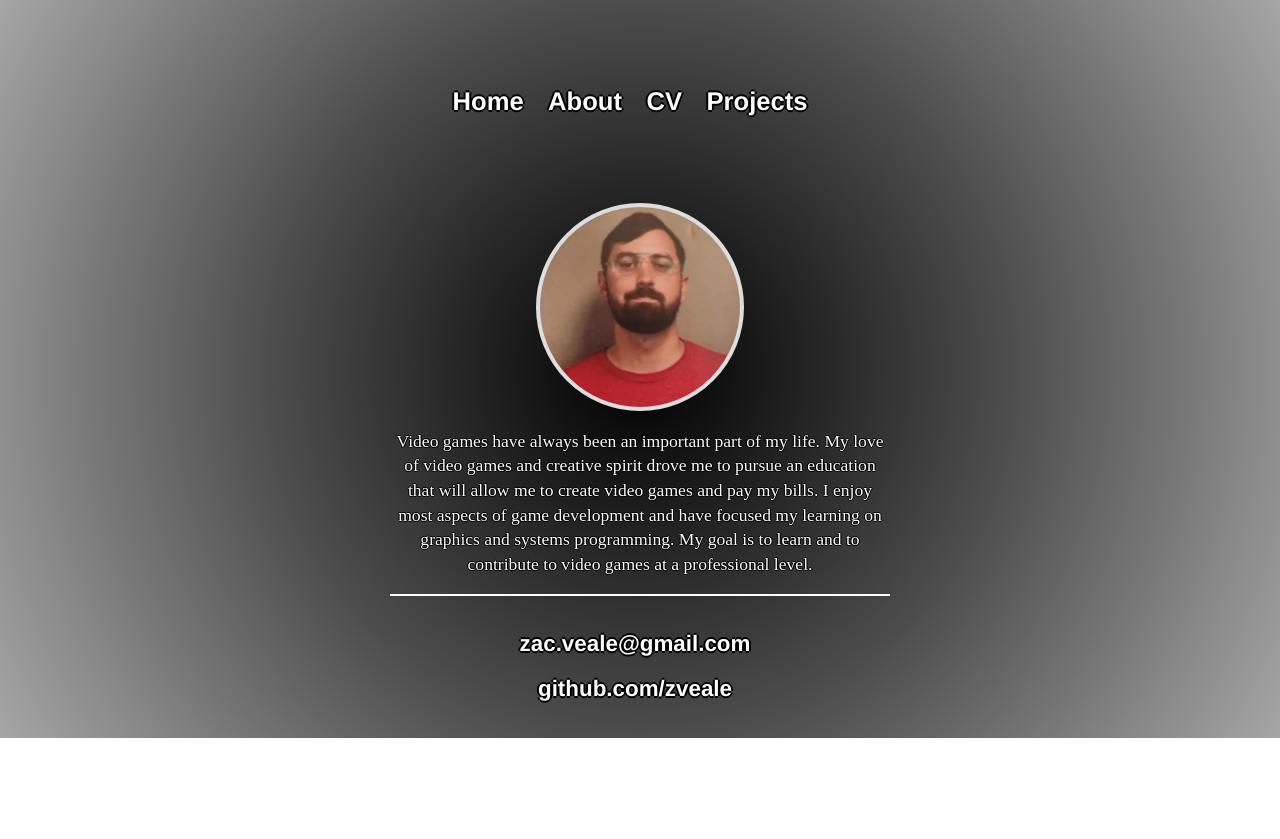
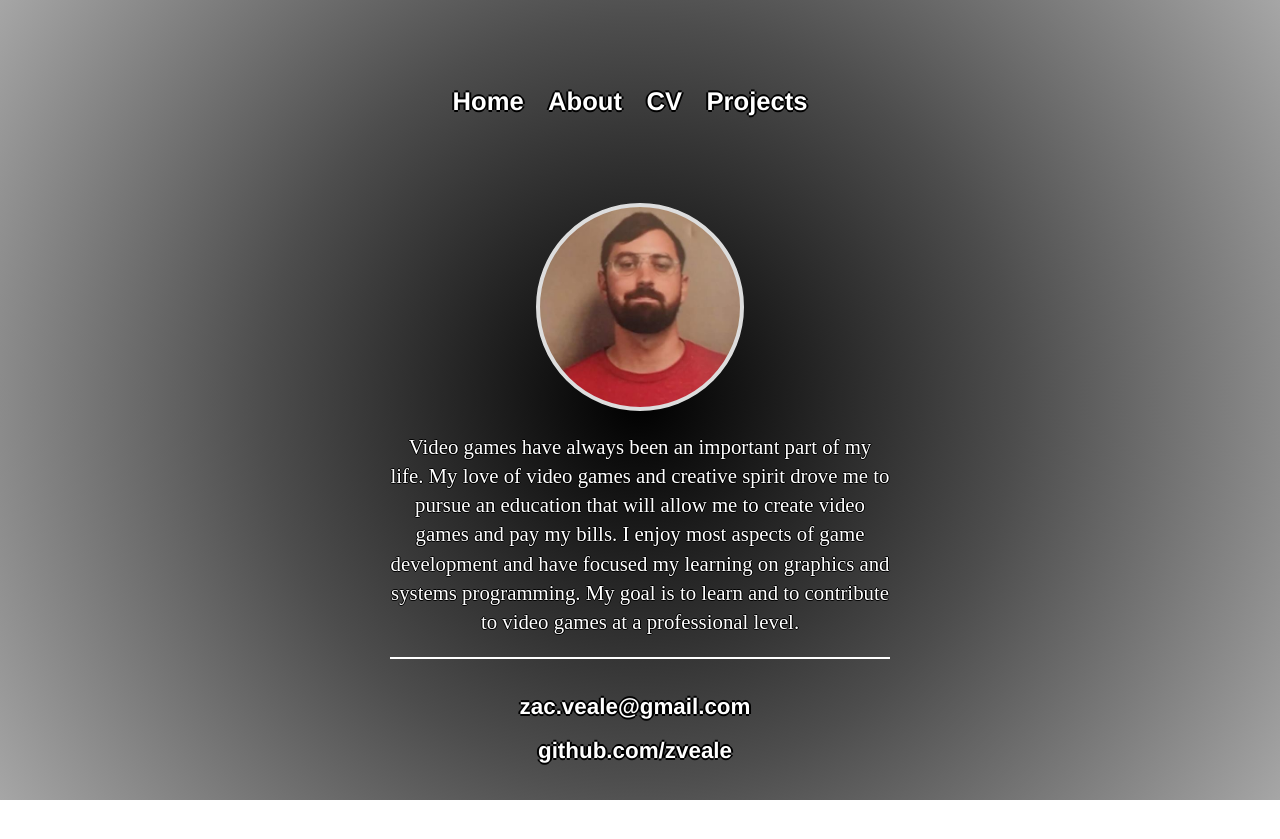
Before and after one commit to zveale/zveale.github.io, a Jekyll site: the page built from index.html, in a window 1280 px wide. Shown: the top 839 px of the page. Built offline with Jekyll 4.4.1, drawn with Linux system fonts in a browser that asks for light colours.

Commit message:
Update main.css

```diff
--- a/css/main.css
+++ b/css/main.css
@@ -52,7 +52,6 @@ a {
 	font-size: 2em;
 	color: white;
 	text-shadow: -2px 0 black, 0 2px black, 2px 0 black, 0 -2px black;
-	text-align: left;
 }
 a:hover {
 	color: white;
@@ -71,7 +70,7 @@ h2 {
 	text-shadow: -1.5px 0 black, 0 1.5px black, 1.5px 0 black, 0 -1.5px black;
 }
 p {
-    font-size: 1.1em;
+    font-size: 1.3em;
     line-height: 1.4em;
     color: #000;
 	color: white;
```
